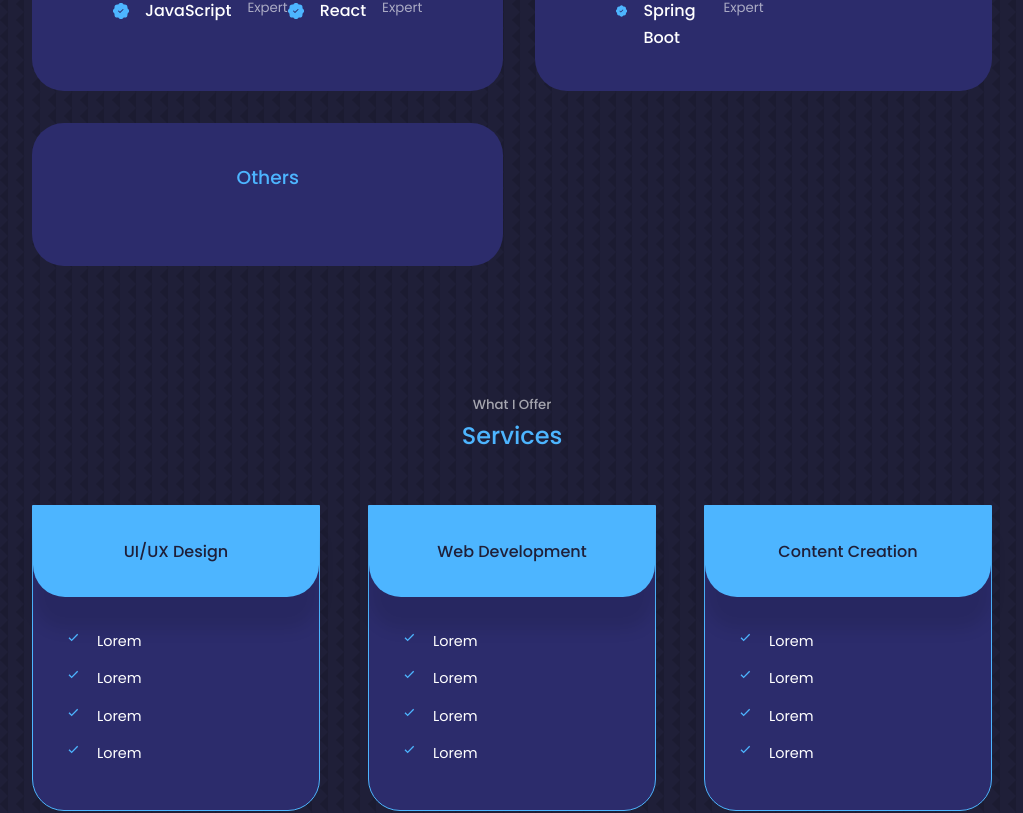
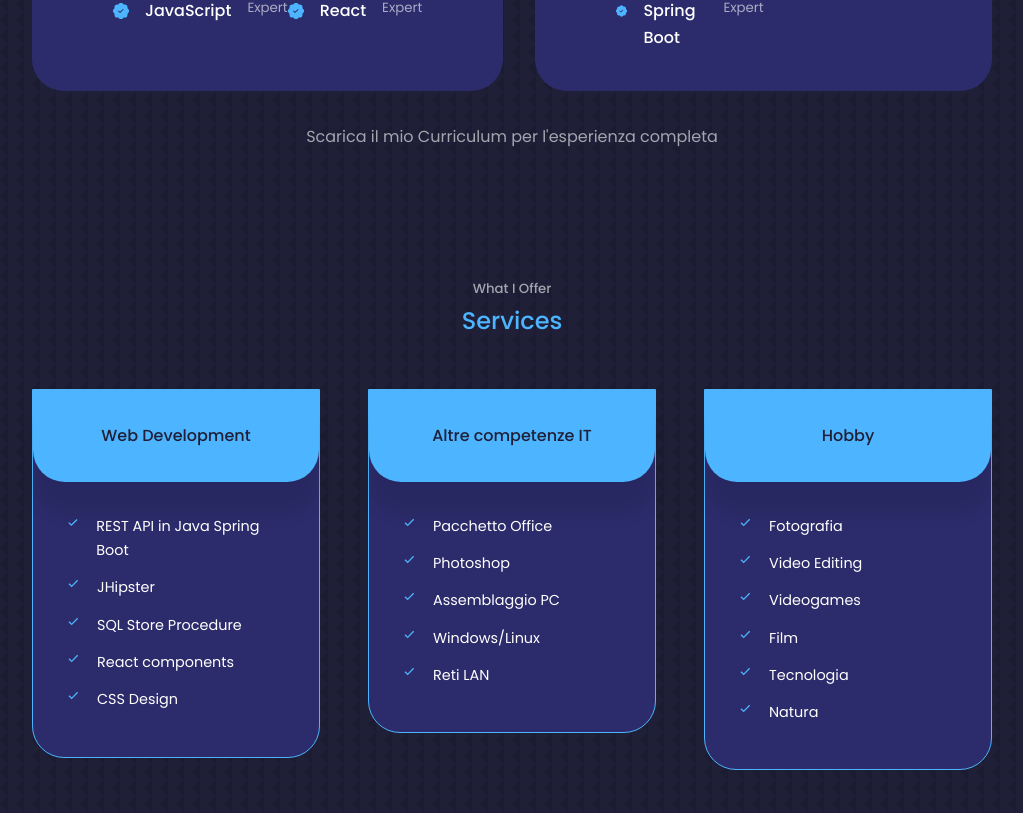
Before and after one commit to marcodeluca96/marcodeluca96.github.io, a React (Create React App) app: page / in a window 1280 px wide. Shown: the part 1780-2593 px from the top of the page, without its empty margins (128-1151 px from the left). Built offline with nearby package versions, Linux system fonts and the light colour scheme.

Commit message:
added some json

```diff
--- a/src/assets/data.js
+++ b/src/assets/data.js
@@ -58,7 +58,7 @@ export const experienceData = [
       {
         id: 2,
         title: 'CSS',
-        level: 'expert',
+        level: 'Expert',
       },
       {
         id: 3,
@@ -84,7 +84,7 @@ export const experienceData = [
       },
       {
         id: 2,
-        title: 'MySql',
+        title: 'SQL',
         level: 'Expert',
       },
       {
@@ -94,9 +94,51 @@ export const experienceData = [
       },
     ],
   },
+  // {
+  //   id: 3,
+  //   title: 'Others',
+  //   skills: [],
+  // },
+];
+
+export const servicesData = [
   {
-    id: 3,
-    title: 'Others',
-    skills: [],
+    title: 'Web Development',
+    tag: [
+      'REST API in Java Spring Boot',
+      'JHipster',
+      'SQL Store Procedure',
+      'React components',
+      'CSS Design',
+    ],
+  },
+  {
+    title: 'Altre competenze IT',
+    tag: [
+      'Pacchetto Office',
+      'Photoshop',
+      'Assemblaggio PC',
+      'Windows/Linux',
+      'Reti LAN',
+    ],
+  },
+  {
+    title: 'Hobby',
+    tag: [
+      'Fotografia',
+      'Video Editing',
+      'Videogames',
+      'Film',
+      'Tecnologia',
+      'Natura',
+    ],
   },
 ];
+
+export const contactData = {
+  email: 'delucamarco.96@hotmail.it',
+  instagram: {
+    user: 'marcodeluca.96',
+    link: 'https://www.instagram.com/marcodeluca.96/',
+  },
+};
--- a/src/components/contact/Contact.js
+++ b/src/components/contact/Contact.js
@@ -3,6 +3,7 @@ import './contact.css';
 import { MdOutlineEmail } from 'react-icons/md';
 import { AiOutlineInstagram } from 'react-icons/ai';
 import { TbBrandTelegram } from 'react-icons/tb';
+import { contactData } from '../../assets/data';
 
 const Contact = () => {
   return (
@@ -14,14 +15,14 @@ const Contact = () => {
           <article className='contact__option'>
             <MdOutlineEmail className='contact__option-icon' />
             <h4>Email</h4>
-            <h5>marco@gmail.com</h5>
-            <a href='malito:sa'>Send Email</a>
+            <h5>{contactData.email}</h5>
+            <a href={`malito:${contactData.email}`}>Send Email</a>
           </article>
           <article className='contact__option'>
             <AiOutlineInstagram className='contact__option-icon' />
             <h4>Instagram</h4>
-            <h5>marcodeluca.96</h5>
-            <a href='ksjad'>Instagram</a>
+            <h5>{contactData.instagram.user}</h5>
+            <a href={contactData.instagram.link}>Instagram</a>
           </article>
           <article className='contact__option'>
             <TbBrandTelegram className='contact__option-icon' />
--- a/src/components/experience/Experience.js
+++ b/src/components/experience/Experience.js
@@ -2,6 +2,7 @@ import React from 'react';
 import './experience.css';
 import { BsPatchCheckFill } from 'react-icons/bs';
 import { experienceData } from '../../assets/data';
+import CV from '../../assets/cv.pdf';
 
 const Experience = () => {
   return (
@@ -29,6 +30,9 @@ const Experience = () => {
             );
           })}
       </div>
+      <a href={CV} download className='text-light experience__cv '>
+        Scarica il mio Curriculum per l'esperienza completa
+      </a>
     </section>
   );
 };
--- a/src/components/experience/experience.css
+++ b/src/components/experience/experience.css
@@ -40,6 +40,14 @@
   color: var(--color-primary);
 }
 
+.experience__cv {
+  display: flex;
+  justify-content: center;
+  width: 100%;
+  text-align: center;
+  margin-top: 2rem;
+}
+
 /*============= MEDIA QUERIES (MEDIUM DEVICES) =============*/
 
 @media screen and (max-width: 1024px) {
--- a/src/components/portfolio/Portfolio.js
+++ b/src/components/portfolio/Portfolio.js
@@ -10,7 +10,7 @@ const Portfolio = () => {
       <div className='container portfolio__container'>
         {portfolioData.map((item) => {
           return (
-            <article className='portfolio__item'>
+            <article key={item.title} className='portfolio__item'>
               <div className='portfolio__item-image'>
                 {/* eslint-disable-next-line */}
                 <img src={item.image} alt='' />
--- a/src/components/services/Services.js
+++ b/src/components/services/Services.js
@@ -1,6 +1,7 @@
 import React from 'react';
 import './services.css';
 import { BiCheck } from 'react-icons/bi';
+import { servicesData } from '../../assets/data';
 
 const Services = () => {
   return (
@@ -8,31 +9,27 @@ const Services = () => {
       <h5>What I Offer</h5>
       <h2>Services</h2>
       <div className='container services__container'>
-        <article className='service'>
+        {servicesData &&
+          servicesData.map((data) => {
+            return (
+              <article key={data.title} className='service'>
                 <div className='service__head'>
-            <h3>UI/UX Design</h3>
+                  <h3>{data.title}</h3>
                 </div>
                 <ul className='service__list'>
-            <li>
+                  {data.tag.map((text) => {
+                    return (
+                      <li key={text}>
                         <BiCheck className='service__list-icon' />
-              <p>Lorem</p>
+                        <p>{text}</p>
                       </li>
-            <li>
-              <BiCheck className='service__list-icon' />
-              <p>Lorem</p>
-            </li>
-            <li>
-              <BiCheck className='service__list-icon' />
-              <p>Lorem</p>
-            </li>
-            <li>
-              <BiCheck className='service__list-icon' />
-              <p>Lorem</p>
-            </li>
+                    );
+                  })}
                 </ul>
               </article>
-
-        <article className='service'>
+            );
+          })}
+        {/* <article className='service'>
           <div className='service__head'>
             <h3>Web Development</h3>
           </div>
@@ -78,7 +75,7 @@ const Services = () => {
               <p>Lorem</p>
             </li>
           </ul>
-        </article>
+        </article> */}
       </div>
     </section>
   );
```
Lines whose indentation alone changed are shown as unchanged.
